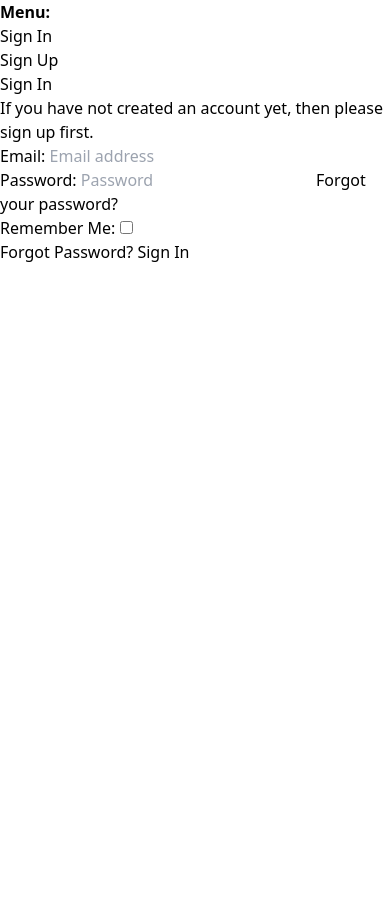
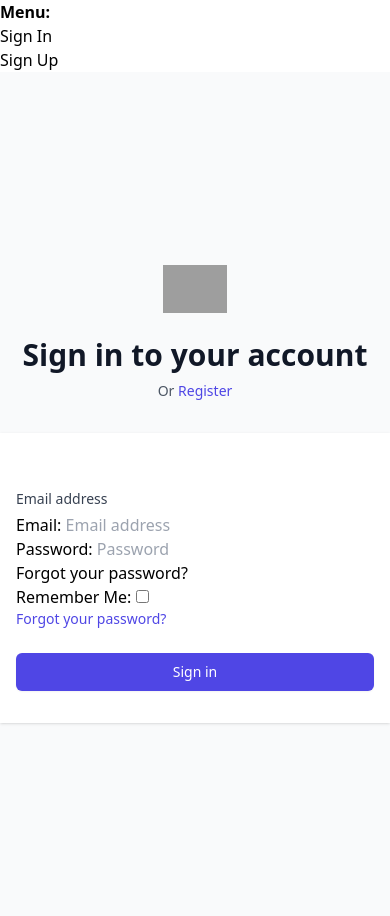
Before and after one commit to Tomi2107/redsoc, a Django app: page /accounts/login/ in a window 390 px wide. Before the commit the page ends 262 px from the top, so only its background shows below. Run offline with Django 4.2, Linux system fonts and the light colour scheme; some libraries are stand-ins or nearby versions; grey boxes are pictures that could not be loaded.

Commit message:
second commit

```diff
--- a/core/accounts/urls.py
+++ b/core/accounts/urls.py
@@ -1,11 +1,10 @@
 from django.urls import path
-
 from .views import UserProfileView, EditProfile
 
 app_name="accounts"
 
 urlpatterns = [
-    path('<username>/', UserProfileView.as_view(), name="profile"),
+    path('<username>/', UserProfileView, name="profile"),
     path('profile/edit', EditProfile, name="edit-profile"),
 
 ]
--- a/core/core/settings.py
+++ b/core/core/settings.py
@@ -79,8 +79,8 @@
 ACCOUNT_LOGIN_ATTEMPTS_TIMEOUT =300
 LOGIN_REDIRECT_URL = "/"
 LOGIN_URL = "account_login"
-# LOGOUT_REDIRECT_URL = "home"
-# LOGOUT_URL = "account_logout"
+LOGOUT_REDIRECT_URL = "home"
+LOGOUT_URL = "account_logout"
 
 MIDDLEWARE = [
     'django.middleware.security.SecurityMiddleware',
--- a/core/core/urls.py
+++ b/core/core/urls.py
@@ -2,7 +2,7 @@
 from django.urls import path, include
 from django.conf import settings
 from django.conf.urls.static import static
-from .views import HomeView #Logout
+from .views import HomeView
 
 
 urlpatterns = [
@@ -13,8 +13,6 @@
 
     path('social/', include('social.urls', namespace='social')),
 
-    # path('', Logout, name = "account_logout"),
-
     path('', HomeView.as_view(), name="home"),
 ]
 
--- a/core/core/views.py
+++ b/core/core/views.py
@@ -1,7 +1,7 @@
 from django.views.generic import TemplateView, View
 from django.shortcuts import redirect, render, get_object_or_404
 from django.core.paginator import Paginator
-from django.contrib.auth import logout
+
 
 
 
@@ -12,7 +12,3 @@
 
         }
         return render(request, 'pages/index.html', context)
-
-# def Logout(request):
-#     logout(request)
-#     return render(request, 'pages/index.html')
--- a/core/templates/account/login.html
+++ b/core/templates/account/login.html
@@ -1,48 +1,55 @@
 {% extends "account/base.html" %}
 {% load static %}
-
-{% load tailwind_tags %}
 {% load i18n %}
 {% load account socialaccount %}
 
-{% block head_title %}{% trans "Sign In" %}{% endblock %}
+{% load tailwind_filters %}
+
 
 {% block content %}
+<div class="min-h-screen bg-gray-50 flex flex-col justify-center py-12 sm:px-6 lg:px-8">
+  <div class="sm:mx-auto sm:w-full sm:max-w-md">
+    <img class="mx-auto h-12 w-auto" src="https://tailwindui.com/img/logos/workflow-mark-indigo-600.svg" alt="Workflow">
+    <h2 class="mt-6 text-center text-3xl font-extrabold text-gray-900">
+      Sign in to your account
+    </h2>
+    <p class="mt-2 text-center text-sm text-gray-600">
+      Or
+      <a href="{% url 'account_signup' %}" class="font-medium text-indigo-600 hover:text-indigo-500">
+        Register
+      </a>
+    </p>
+  </div>
 
-<h1>{% trans "Sign In" %}</h1>
+  <div class="mt-8 sm:mx-auto sm:w-full sm:max-w-md">
+    <div class="bg-white py-8 px-4 shadow sm:rounded-lg sm:px-10">
+      <!--FORM-->
+      <form class="space-y-6" action="{% url 'account_login' %}" method="POST">
+        {% csrf_token %}
+        <div>
+          <label for="email" class="block text-sm font-medium text-gray-700">
+            Email address
+          </label>
+          <div class="mt-1">
+          {{ form|crispy }}
+          </div>
+          <div class="text-sm">
+            <a href="{% url 'account_reset_password' %}" class="font-medium text-indigo-600 hover:text-indigo-500">
+              Forgot your password?
+            </a>
+          </div>
+        </div>
 
-{% get_providers as socialaccount_providers %}
+        <div>
+          <button type="submit" class="w-full flex justify-center py-2 px-4 border border-transparent rounded-md shadow-sm text-sm font-medium text-white bg-indigo-600 hover:bg-indigo-700 focus:outline-none focus:ring-2 focus:ring-offset-2 focus:ring-indigo-500">
+            Sign in
+          </button>
+        </div>
+      </form>
 
-{% if socialaccount_providers %}
-<p>{% blocktrans with site.name as site_name %}Please sign in with one
-of your existing third party accounts. Or, <a href="{{ signup_url }}">sign up</a>
-for a {{ site_name }} account and sign in below:{% endblocktrans %}</p>
-
-<div class="socialaccount_ballot">
-
-  <ul class="socialaccount_providers">
-    {% include "socialaccount/snippets/provider_list.html" with process="login" %}
-  </ul>
-
-  <div class="login-or">{% trans 'or' %}</div>
-
+    </div>
+  </div>
 </div>
 
-{% include "socialaccount/snippets/login_extra.html" %}
-
-{% else %}
-<p>{% blocktrans %}If you have not created an account yet, then please
-<a href="{{ signup_url }}">sign up</a> first.{% endblocktrans %}</p>
-{% endif %}
-
-<form class="login" method="POST" action="{% url 'account_login' %}">
-  {% csrf_token %}
-  {{ form.as_p }}
-  {% if redirect_field_value %}
-  <input type="hidden" name="{{ redirect_field_name }}" value="{{ redirect_field_value }}" />
-  {% endif %}
-  <a class="button secondaryAction" href="{% url 'account_reset_password' %}">{% trans "Forgot Password?" %}</a>
-  <button class="primaryAction" type="submit">{% trans "Sign In" %}</button>
-</form>
 
 {% endblock %}
--- a/core/templates/account/logout.html
+++ b/core/templates/account/logout.html
@@ -1,8 +1,5 @@
 {% extends "account/base.html" %}
 
-{% load static %}
-
-{% load tailwind_tags %}
 {% load i18n %}
 
 {% block head_title %}{% trans "Sign Out" %}{% endblock %}
--- a/core/templates/account/verification_sent.html
+++ b/core/templates/account/verification_sent.html
@@ -1,4 +1,8 @@
-{% extends "account/base.html" %}
+{% extends "base.html" %}
+
+{% block navbar %}
+{% include 'components/navbar.html' %}
+{% endblock navbar %}
 
 {% load i18n %}
 
--- a/core/templates/components/navbar.html
+++ b/core/templates/components/navbar.html
@@ -1,4 +1,5 @@
 {% load static %}
+
 <nav class="bg-white dark:bg-dark-second h-max md:h-14 w-full shadow flex flex-col md:flex-row items-center justify-center md:justify-between fixed top-0 z-50 border-b dark:border-dark-third">
 
     <!-- LEFT NAV -->
--- a/core/templates/users/edit.html
+++ b/core/templates/users/edit.html
@@ -18,7 +18,7 @@
 <form class="form-horizontal dark:text-dark-txt" method="post"  enctype="multipart/form-data">
 {% csrf_token %}
 <div class="mt-1 sm:mt-0 sm:col-span-2">
-      <img class="h-28 w-full bg-cover" src="{{user.profile.banner.url}}" alt="{{profile.user.username}} Banner Picture">
+      <img class="h-28 w-full bg-cover" src="{{user.profile.banner.url}}" alt="{{profile.user.username}} Banner">
 
       <div class="max-w-lg flex justify-center px-6 pt-5 pb-6 border-2 dark:border-dark-third border-gray-300 border-dashed rounded-md">
         {{form.banner}}
```
Also changed, not shown: core/accounts/views.py (+53 -17 lines), core/templates/account/email_confirm.html (+5 -2 lines), core/templates/account/signup.html (+38 -11 lines), core/templates/pages/index.html (+8 -8 lines), readme.md.
